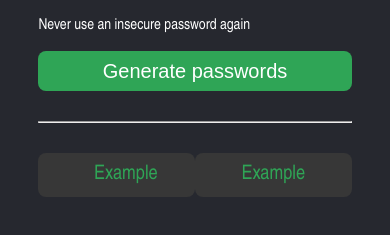
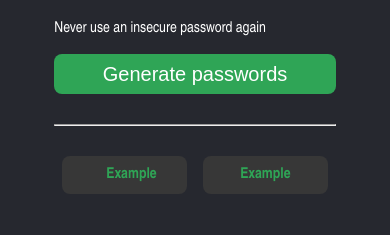
Before and after one commit to dubeysuraj864/password-generator, a plain HTML site: page index.html in a window 390 px wide. Shown: the part 305-540 px from the top of the page. Drawn offline with Linux system fonts and the light colour scheme.

Commit message:
media query added

```diff
--- a/style.css
+++ b/style.css
@@ -66,3 +66,17 @@ hr {
   justify-content: space-around;
   align-items: center;
 }
+
+@media (max-width: 700px) {
+  #password-1,
+#password-2 {
+  transition: all 300ms ease;
+  width: fit-content;
+  font-size: 15px;
+  font-weight: 700;
+  padding: 10px;
+  border-radius: 8px;
+  color: rgb(47, 165, 86);
+  background-color: rgb(55, 55, 55);
+}
+}
```
